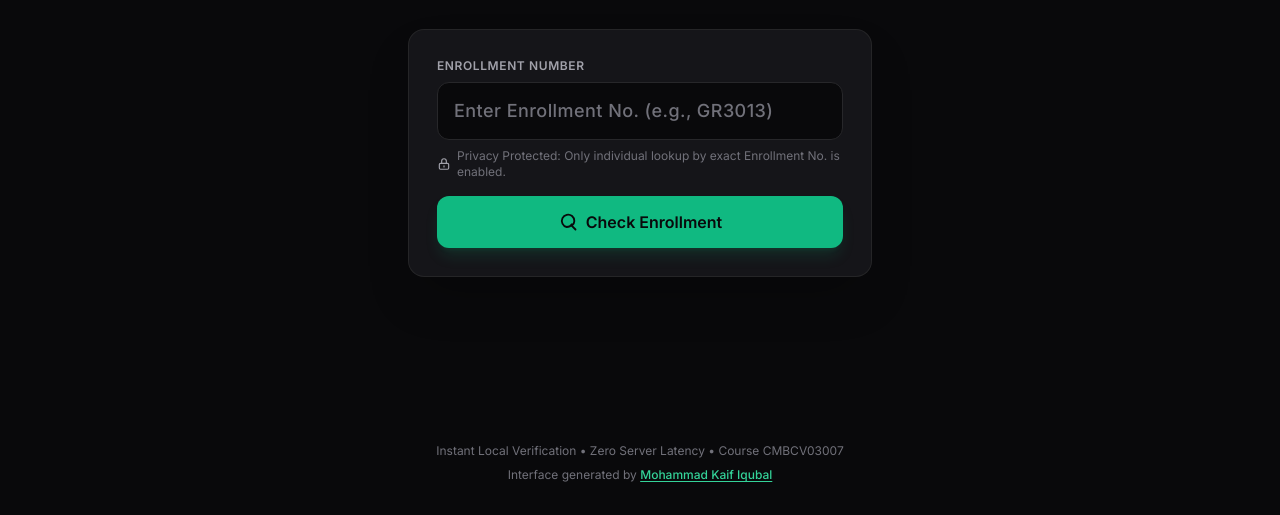
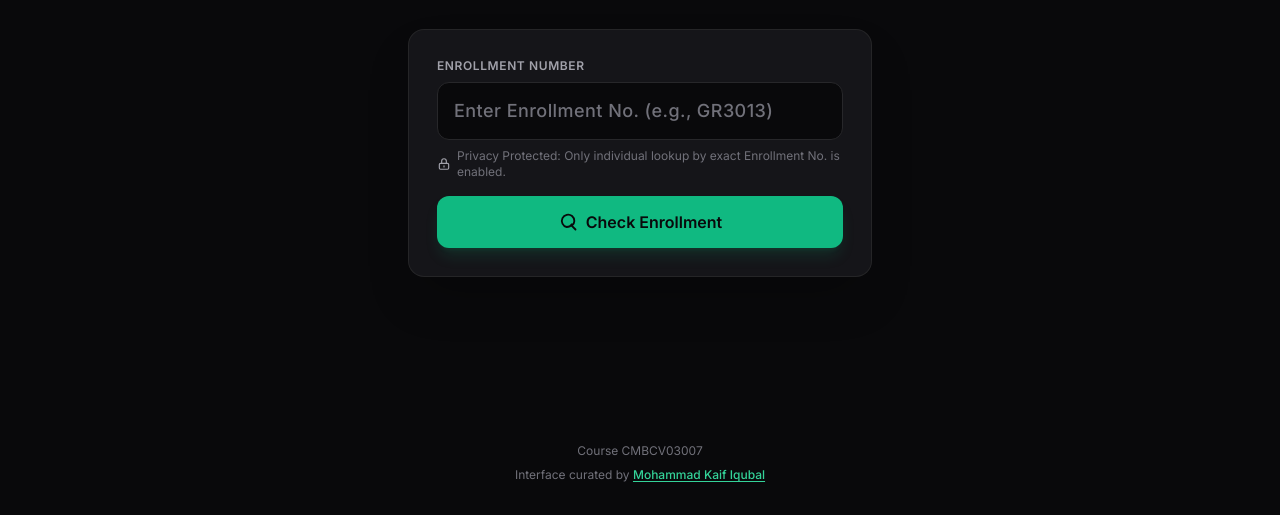
Before and after one commit to kaifgits/Business-Environment-Verification-, a plain HTML site: page index.html in a window 1280 px wide. Shown: the part 285-800 px from the top of the page. Drawn offline with nearby package versions, Linux system fonts and the light colour scheme.

Commit message:
Update index.html

```diff
--- a/index.html
+++ b/index.html
@@ -109,9 +109,9 @@
 
   <!-- Minimalist Footer -->
   <footer class="w-full max-w-lg mx-auto px-4 pb-8 text-center text-xs text-zinc-500 space-y-2">
-    <p>Instant Local Verification • Zero Server Latency • Course CMBCV03007</p>
+    <p>Course CMBCV03007</p>
     <p>
-      Interface generated by
+      Interface curated by
       <a
         href="https://www.linkedin.com/in/mohammad-kaif-iqubal-493925445?utm_source=share_via&utm_content=profile&utm_medium=member_android"
         target="_blank"
```
